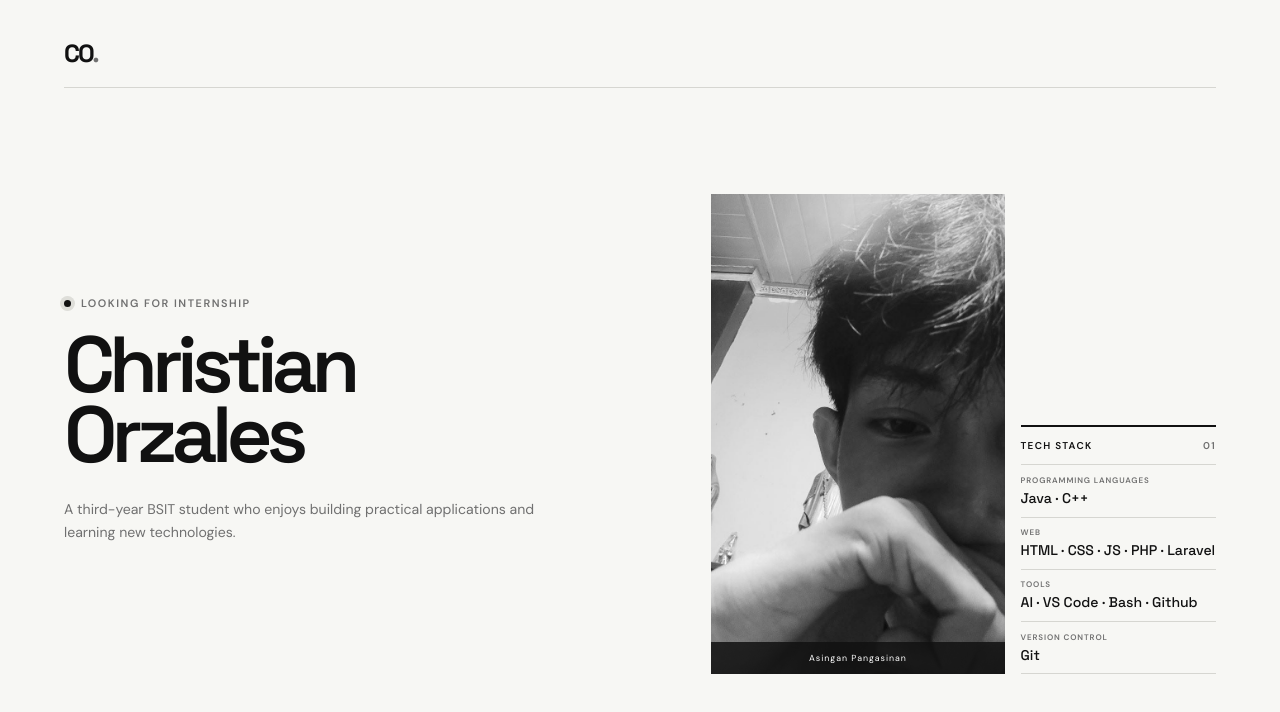
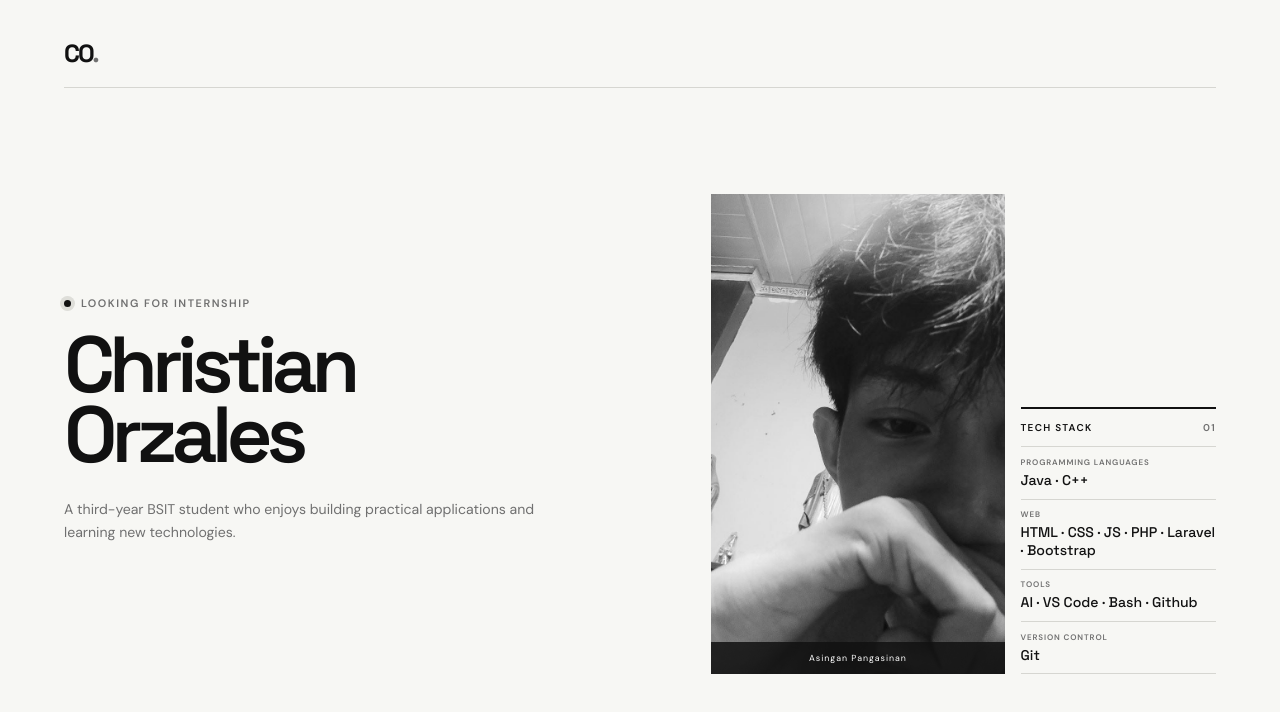
Before and after one commit to shanshan-3/WS101, a plain HTML site: page index.html in a window 1280 px wide. Drawn offline with Linux system fonts and the light colour scheme.

Commit message:
Update index.html

```diff
--- a/index.html
+++ b/index.html
@@ -39,7 +39,7 @@
           </div>
           <ul class="stack-list">
             <li><span>Programming Languages</span>Java · C++</li>
-            <li><span>Web</span>HTML · CSS · JS · PHP · Laravel</li>
+            <li><span>Web</span>HTML · CSS · JS · PHP · Laravel · Bootstrap</li>
             <li><span>Tools</span>AI · VS Code · Bash · Github</li>
             <li><span>Version control</span>Git</li>
           </ul>
```
